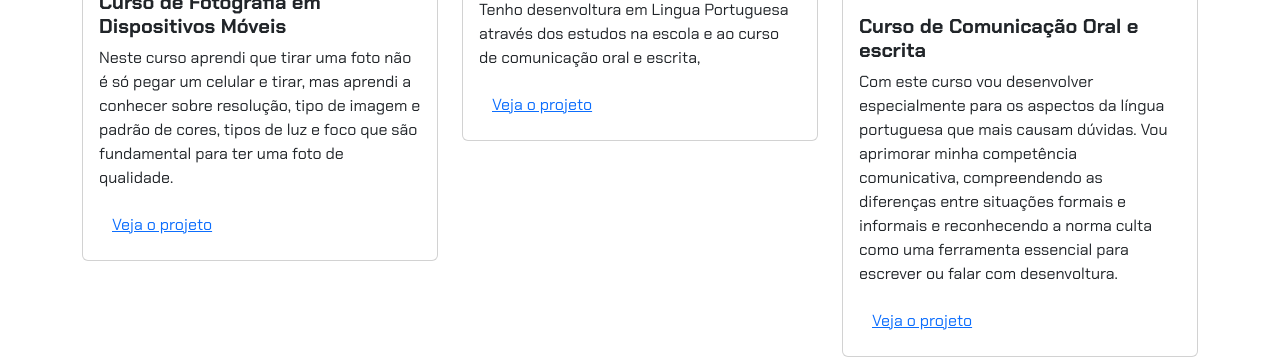
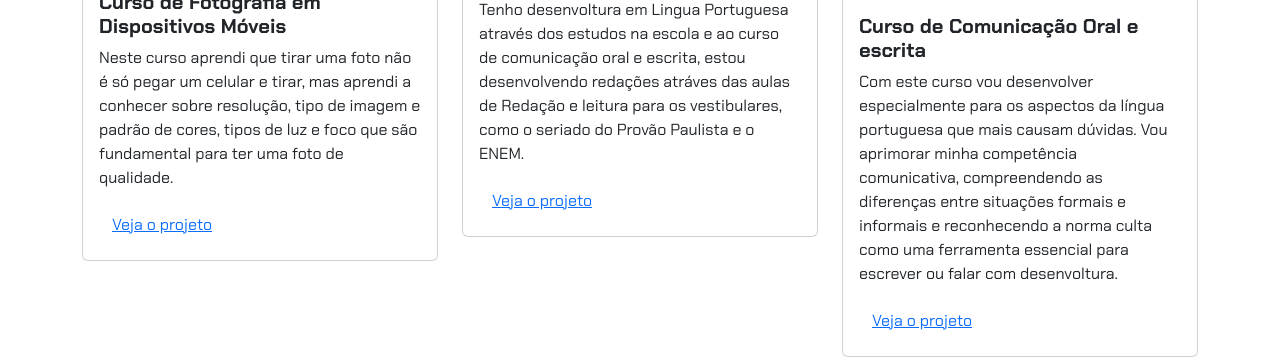
Before and after one commit to Dan0952/portf-lio-3-E, a plain HTML site: page index.html in a window 1280 px wide. Shown: the part 565-925 px from the top of the page. Drawn offline with nearby package versions, Linux system fonts and the light colour scheme; files that its build step writes are made by us from their sources; files whose address does not match are found by name.

Commit message:
Update index.html

```diff
--- a/index.html
+++ b/index.html
@@ -49,7 +49,8 @@
                     <div class="card-body">
                         <h5 class="card-title"> Língua Portuguesa</h5>
                         <p class="card-text">Tenho desenvoltura em Lingua Portuguesa através dos estudos na escola
-                            e ao curso de comunicação oral e escrita,  </em></em></em></p>
+                            e ao curso de comunicação oral e escrita, estou desenvolvendo redações atráves das aulas de Redação e leitura para os vestibulares,
+                        como o seriado do Provão Paulista e o ENEM. </em></em></em></p>
                         <button type="button" class="btn btn-link" data-bs-toggle="modal" data-bs-target="#modal2">Veja
                             o projeto</button>
                     </div>
```
